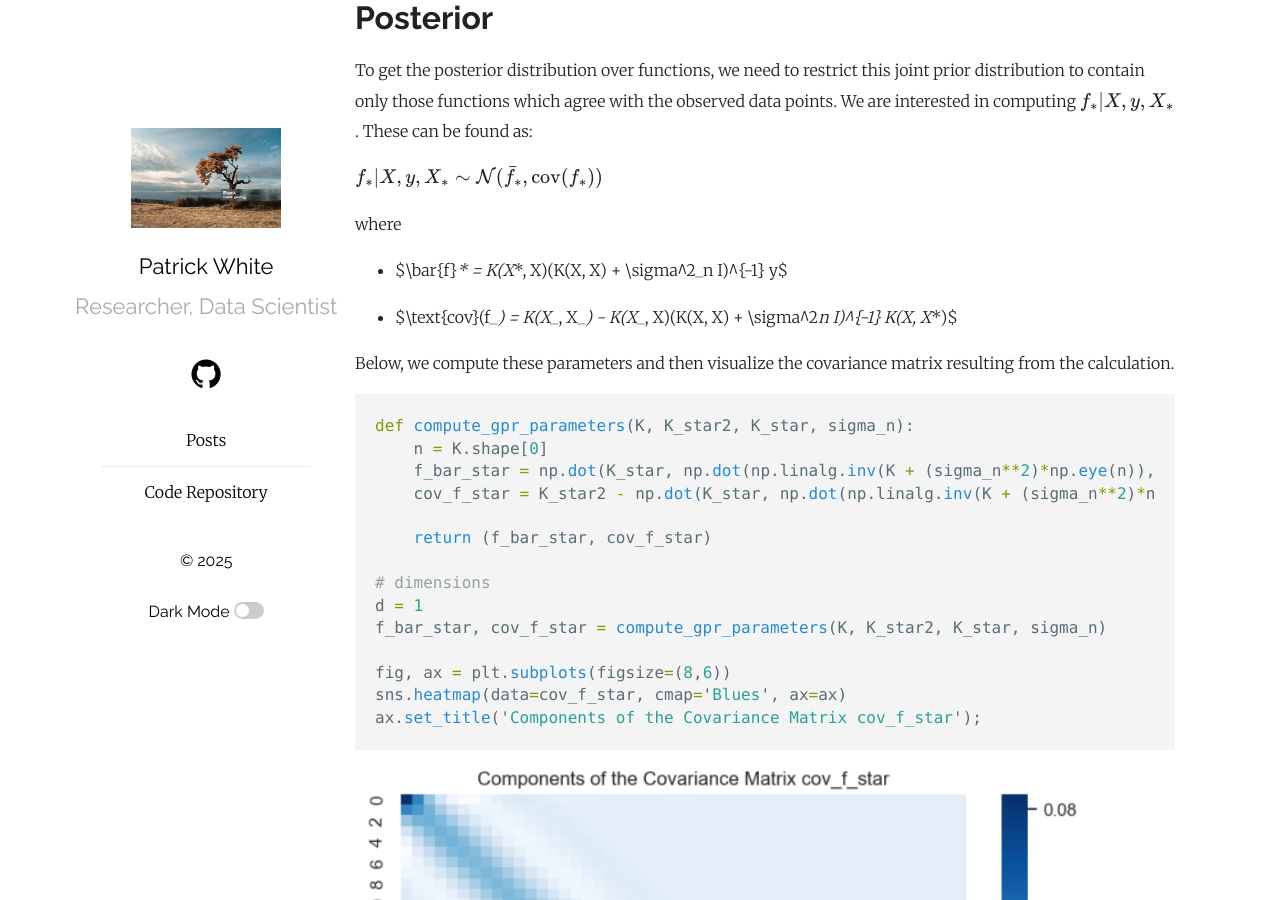
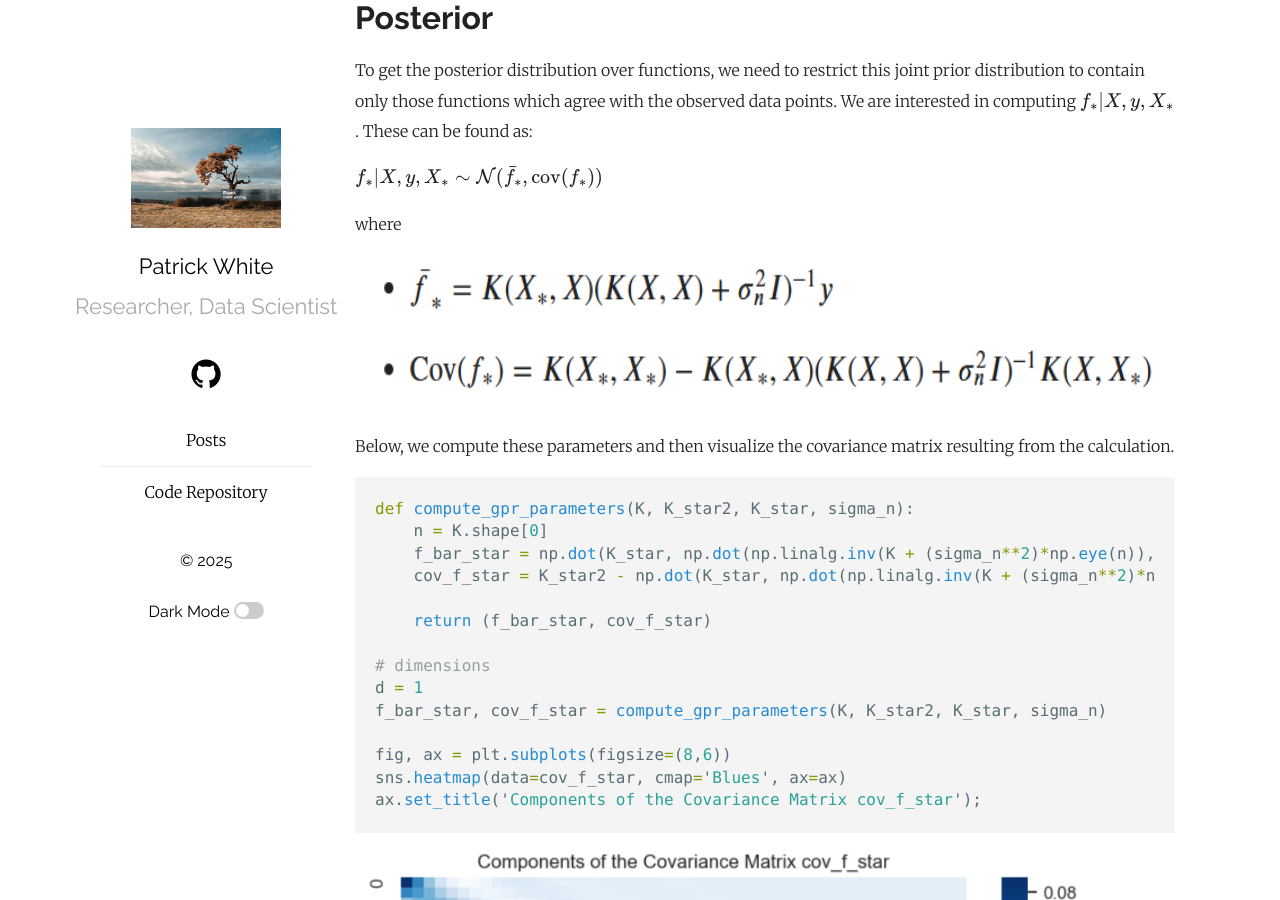
Before and after one commit to pw598/pw598.github.io, a Jekyll site: the page built from _posts/2024-12-31-Probability-IV-Gaussian-Processes.md, in a window 1280 px wide and 900 px high, scrolled down 8683 px. Built offline with Jekyll 4.4.1, drawn with Linux system fonts in a browser that asks for light colours; formulas are drawn with MathJax 3.

Commit message:
Add files via upload

```diff
--- a/_posts/2024-12-31-Probability-IV-Gaussian-Processes.md
+++ b/_posts/2024-12-31-Probability-IV-Gaussian-Processes.md
@@ -272,9 +272,7 @@
 
 where
 
-- $\bar{f}_* = K(X_*, X)(K(X, X) + \sigma^2_n I)^{-1} y$
-
-- $\text{cov}(f_*) = K(X_*, X_*) - K(X_*, X)(K(X, X) + \sigma^2_n I)^{-1} K(X, X_*)$
+<img src="https://github.com/pw598/pw598.github.io/blob/main/_posts/images/gp1-8.png?raw=true" style="height: 150px; width:auto;">
 
 Below, we compute these parameters and then visualize the covariance matrix resulting from the calculation.
 
```
Also changed, not shown: _posts/images/gp1-8.png (added).
